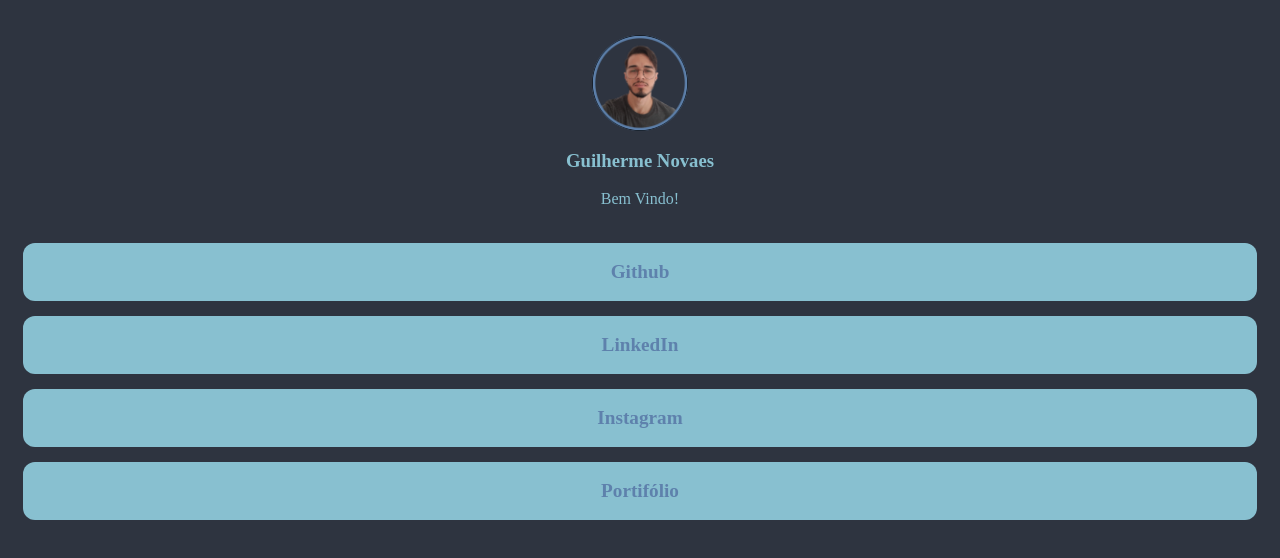
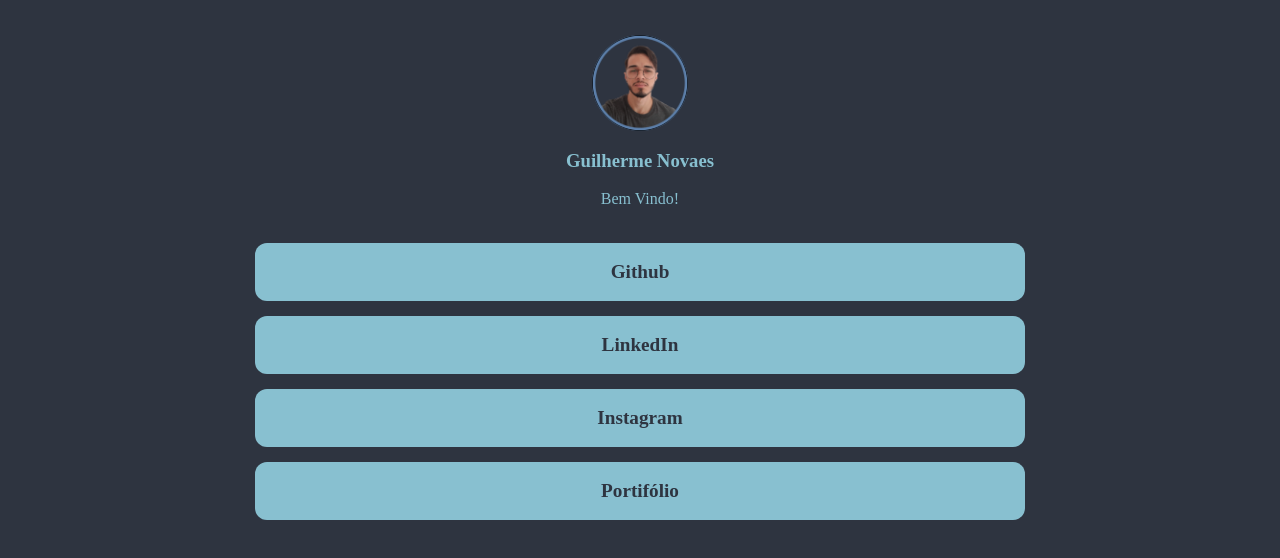
Before and after one commit to Guilherme-RNovaes/link-tree, a React (Vite) app: page / in a window 1280 px wide. Shown: the top 558 px of the page. Built offline with nearby package versions, Linux system fonts and the light colour scheme.

Commit message:
Finalizando os botões

```diff
--- a/src/components/RedesSociais/styles.css
+++ b/src/components/RedesSociais/styles.css
@@ -1,6 +1,6 @@
 .links-content a {
     text-decoration: none;
-    color: var(--second-color);
+    color: var(--bg-color);
     background-color: var(--third-color);
     display: flex;
     justify-content: center;
@@ -13,3 +13,12 @@
     margin: 15px;
     transition: 0.3s ease-in;
 }
+
+a:hover {
+    transform: scale(1.03);
+}
+
+.links-content {
+    max-width: 800px;
+    margin: auto;
+}
```
